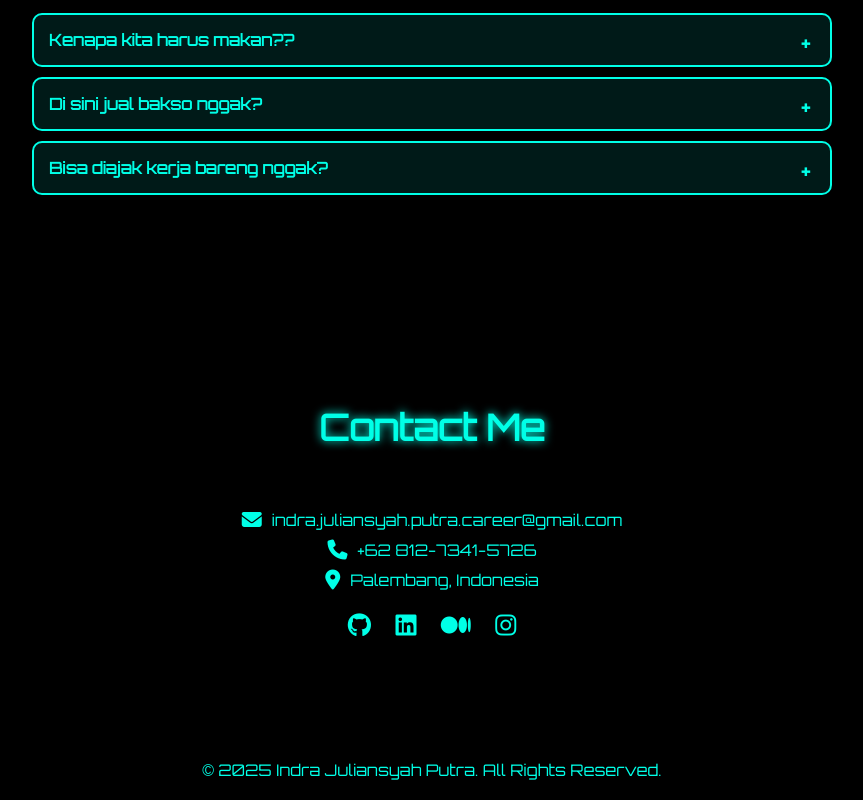
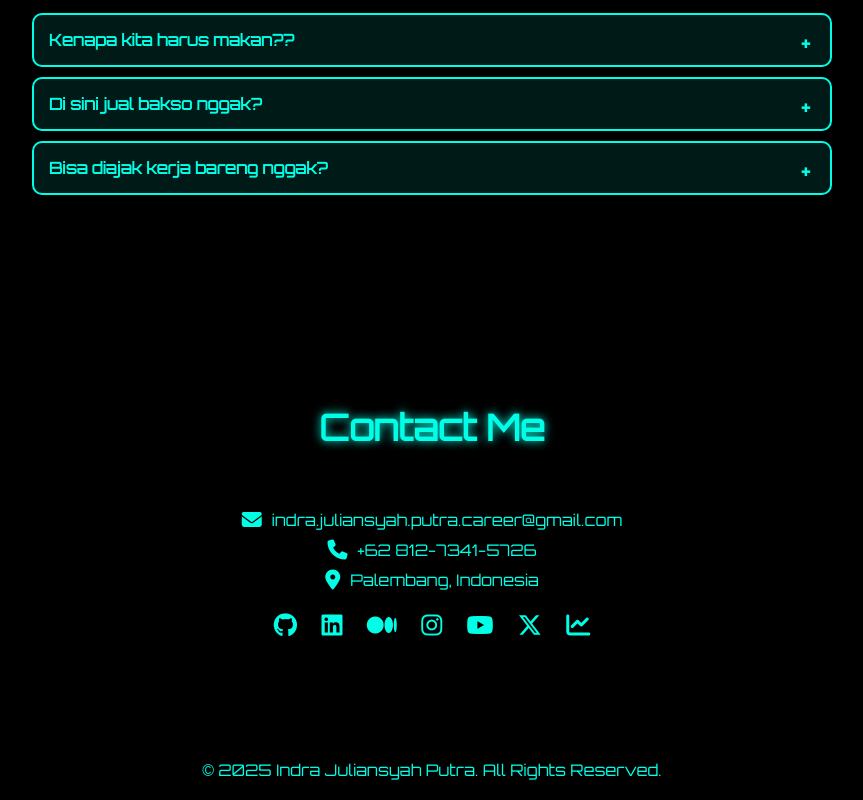
Before and after one commit to indraJuliansyahPutra/IndrAnalytics, a plain HTML site: page index.html in a window 1280 px wide. Shown: the part 6469-7269 px from the top of the page, without its empty margins (208-1071 px from the left). Drawn offline with Linux system fonts and the light colour scheme.

Commit message:
Update Font Awesome Logo

```diff
--- a/index.html
+++ b/index.html
@@ -624,6 +624,17 @@
           <a href="https://www.instagram.com/abdi_ijul/" target="_blank"
             ><i class="fab fa-instagram"></i
           ></a>
+          <a href="https://www.youtube.com/@indra-lab" target="_blank"
+            ><i class="fa-brands fa-youtube"></i
+          ></a>
+          <a href="https://twitter.com/abdi_ijul" target="_blank"
+            ><i class="fa-brands fa-x-twitter"></i
+          ></a>
+          <a
+            href="https://public.tableau.com/app/profile/indra.juliansyah.putra"
+            target="_blank"
+            ><i class="fa-solid fa-chart-line"></i
+          ></a>
         </div>
       </div>
     </section>
```
